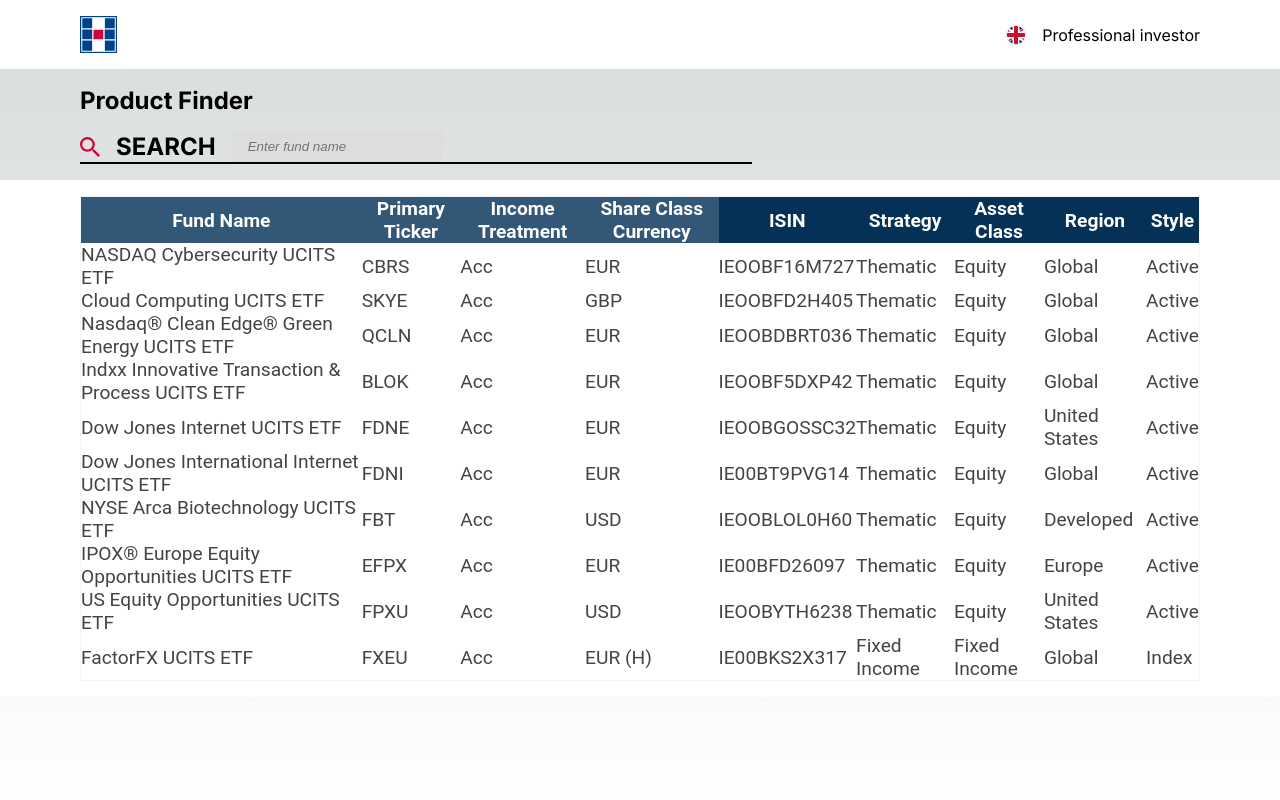
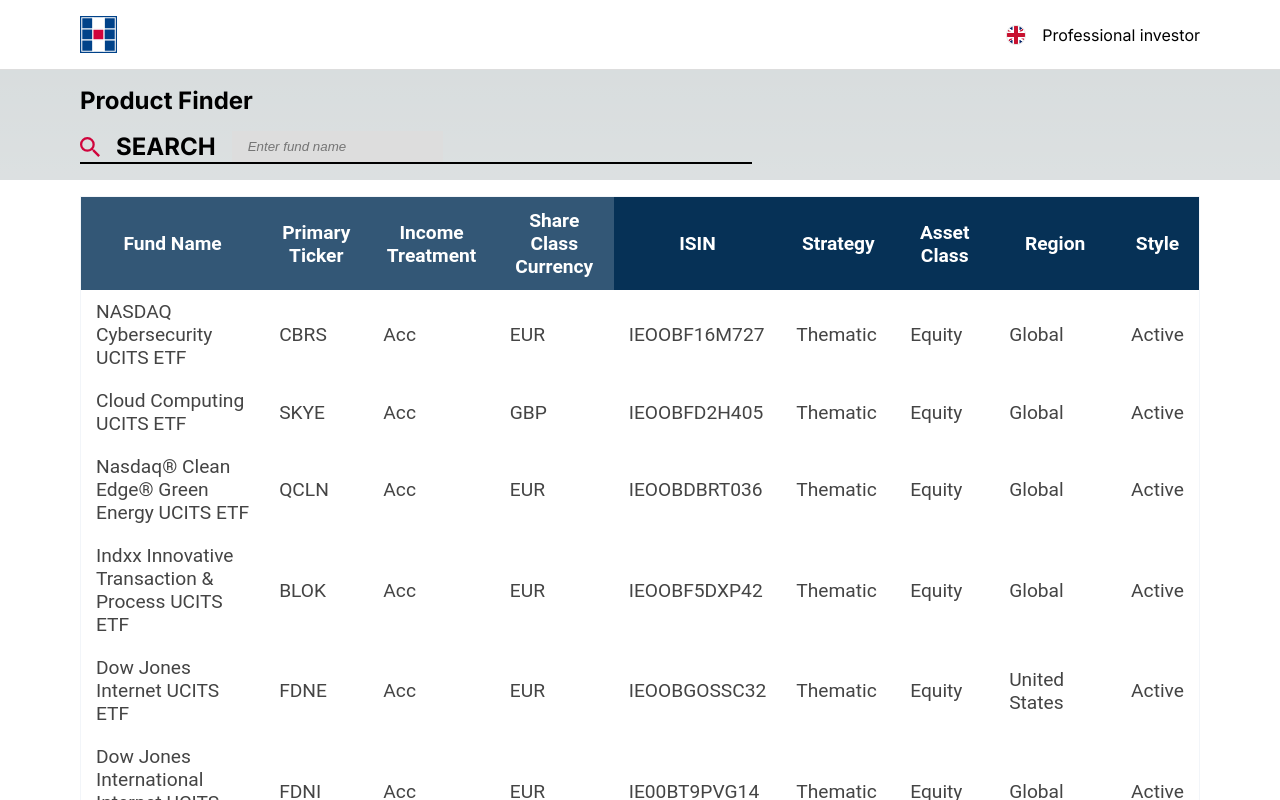
Before and after one commit to Majestom/huguenots, a Next.js app: page / in a window 1280 px wide. Shown: the top 800 px of the page. Built offline with nearby package versions, Linux system fonts and the light colour scheme.

Commit message:
Modify styling to table. Fix key issue.

```diff
--- a/src/app/Table.module.css
+++ b/src/app/Table.module.css
@@ -10,11 +10,18 @@
 }
 
 .tableHeaderLeft {
+  padding: 12px 15px;
   background-color: #335776;
   color: #fff;
 }
 
 .tableHeaderRight {
+  padding: 12px 15px;
   background-color: #063156;
   color: #fff;
 }
+
+.cells {
+  padding: 10px 15px;
+  font-style: "Roboto", sans-serif;
+}
--- a/src/app/Table.tsx
+++ b/src/app/Table.tsx
@@ -21,11 +21,18 @@
         </tr>
       </thead>
       <tbody>
-        {data.rows.map((row, rowIndex) => (
-          <tr key={rowIndex}>
-            {row.map((cell, cellIndex) => (
-              <td key={cellIndex}>{cell.value}</td>
-            ))}
+        {data.rows.map((row) => (
+          <tr key={row[0].value}>
+            {row.map(({ columnKey, value }) => {
+              return (
+                <td
+                  key={columnKey}
+                  className={styles.cells}
+                >
+                  {value}
+                </td>
+              );
+            })}
           </tr>
         ))}
       </tbody>
```
